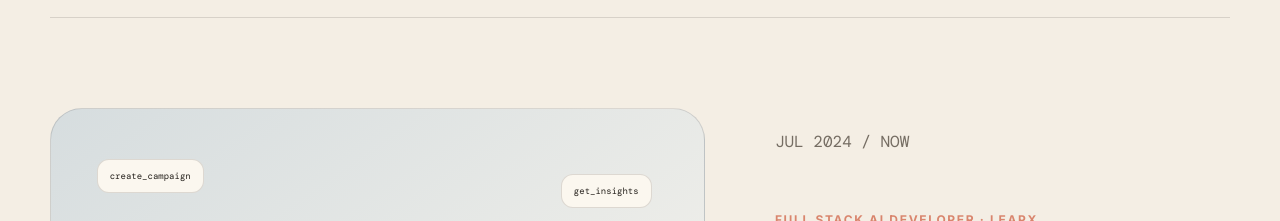
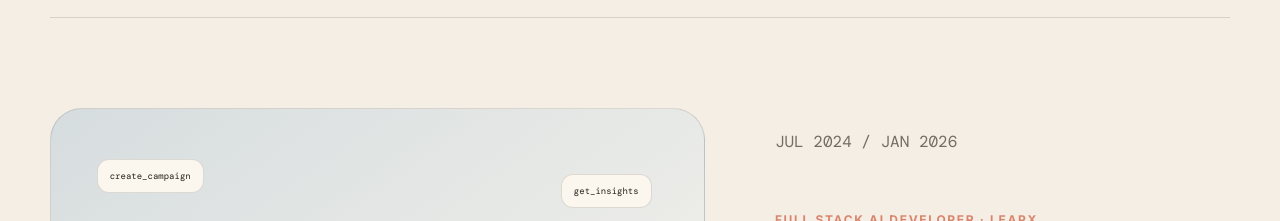
Before and after one commit to Pratham271/Pratham-portfolio, a Next.js app: page / in a window 1280 px wide. Shown: the part 2360-2581 px from the top of the page. Built offline with nearby package versions, Linux system fonts and the light colour scheme; a web font is replaced by a local one.

Commit message:
updated the work ex timeline

```diff
--- a/src/app/page.tsx
+++ b/src/app/page.tsx
@@ -128,11 +128,11 @@ export default function Home() {
         <div className="sectionHeading shell"><p className="kicker">02 / EXPERIENCE</p><h2>Building AI products from infrastructure to interface.</h2></div>
         <article className="caseStudy shell">
           <div className="caseCopy"><span className="number">FEB 2026 / NOW</span><p className="label">Founding Member · Zyou</p><h3>Marketing infrastructure for AI</h3><p>Architecting and shipping an MCP server for launching, managing, and optimising Facebook campaigns through AI interfaces, alongside automated reporting, session management, and a first-party marketing SDK.</p><div className="tags"><span>Next.js</span><span>MCP</span><span>SDK</span><span>Meta Ads</span><span>AI SDK</span></div></div>
-          <div className="lensPanel"><div className="panelTop"><span>SESSION_84F1</span><b>LIVE</b></div>{["account.resolve", "campaign.fetch", "creative.generate", "campaign.publish"].map((item, index) => <div className={index === 2 ? "trace active" : "trace"} key={item}><span>0{index + 1}</span><strong>{item}</strong><small>{[142,386,842,303][index]}ms</small><em>{index === 3 ? "FAILED" : index === 2 ? "WARNING" : "SUCCESS"}</em></div>)}</div>
+          <div className="lensPanel"><div className="panelTop"><span>SESSION_84F1</span><b>LIVE</b></div>{["account.resolve", "campaign.fetch", "creative.generate", "campaign.publish"].map((item, index) => <div className={index === 2 ? "trace active" : "trace"} key={item}><span>0{index + 1}</span><strong>{item}</strong><small>{[142, 386, 842, 303][index]}ms</small><em>{index === 3 ? "FAILED" : index === 2 ? "WARNING" : "SUCCESS"}</em></div>)}</div>
         </article>
         <article className="caseStudy shell reverse">
           <div className="mcpVisual"><div className="toolCloud"><span>create_campaign</span><span>get_insights</span><span>update_budget</span><span>generate_report</span></div><div className="mcpCore"><small>MCP</small><strong>Marketing<br />Interface</strong></div><b className="meta">Meta</b><b className="google">Google</b></div>
-          <div className="caseCopy"><span className="number">JUL 2024 / NOW</span><p className="label">Full Stack AI Developer · LeapX</p><h3>Agents that take action</h3><p>Built and migrated AI campaign systems across Meta and Google Ads, added LlamaIndex analytics, standardised shared campaign libraries, and contributed to schema design and production CI/CD.</p><div className="tags"><span>LangGraph</span><span>LlamaIndex</span><span>Meta Ads</span><span>Google Ads</span></div></div>
+          <div className="caseCopy"><span className="number">JUL 2024 / JAN 2026</span><p className="label">Full Stack AI Developer · LeapX</p><h3>Agents that take action</h3><p>Built and migrated AI campaign systems across Meta and Google Ads, added LlamaIndex analytics, standardised shared campaign libraries, and contributed to schema design and production CI/CD.</p><div className="tags"><span>LangGraph</span><span>LlamaIndex</span><span>Meta Ads</span><span>Google Ads</span></div></div>
         </article>
         <div className="experienceRows shell">
           <article><span>2022 / 2023</span><div><p>Web Developer · ISRO</p><h3>Disaster management dashboard</h3><p>Built GIS visualisation, flood layers, disaster news heatmaps, emergency routing, and nearby hospital discovery for a single operational dashboard.</p></div></article>
@@ -150,7 +150,7 @@ export default function Home() {
         </div>
       </section>
 
-      <section className="buildLog shell sectionPad"><div className="sectionHeading"><p className="kicker">BUILD LOG</p><h2>Experiments and open source work.</h2></div>{[["2026","Zyou marketing SDK","Building"],["2026","SecureOps AI","Hackathon"],["2026","Contract Guard","Generative UI"],["2023","ISRO Disaster Dashboard","GIS · Routing"]].map(item => <div className="logRow" key={item[1]}><span>{item[0]}</span><strong>{item[1]}</strong><em>{item[2]}</em></div>)}</section>
+      <section className="buildLog shell sectionPad"><div className="sectionHeading"><p className="kicker">BUILD LOG</p><h2>Experiments and open source work.</h2></div>{[["2026", "Zyou marketing SDK", "Building"], ["2026", "SecureOps AI", "Hackathon"], ["2026", "Contract Guard", "Generative UI"], ["2023", "ISRO Disaster Dashboard", "GIS · Routing"]].map(item => <div className="logRow" key={item[1]}><span>{item[0]}</span><strong>{item[1]}</strong><em>{item[2]}</em></div>)}</section>
 
       <section className="writing sectionPad" id="writing"><div className="sectionHeading shell"><p className="kicker">WRITING</p><h2>Notes from systems that rarely follow the happy path.</h2></div><div className="writingGrid shell"><a className="article featured" href="https://substack.com/@prathamchauhan1"><span>AI INFRASTRUCTURE · 8 MIN</span><h3>Setting up Gemini on Vertex AI for production</h3><p>Credentials, configuration, environments, and the small mistakes that break production systems.</p><b>Read on Substack ↗</b></a><a className="article" href="https://substack.com/@prathamchauhan1"><span>NETWORKING · 6 MIN</span><h3>Connecting Vercel to private ClickHouse</h3><b>Read article ↗</b></a><div className="article note"><span>CURRENTLY WRITING</span><h3>Why agent infrastructure fails around auth, state, and platform boundaries.</h3></div></div></section>
 
```
